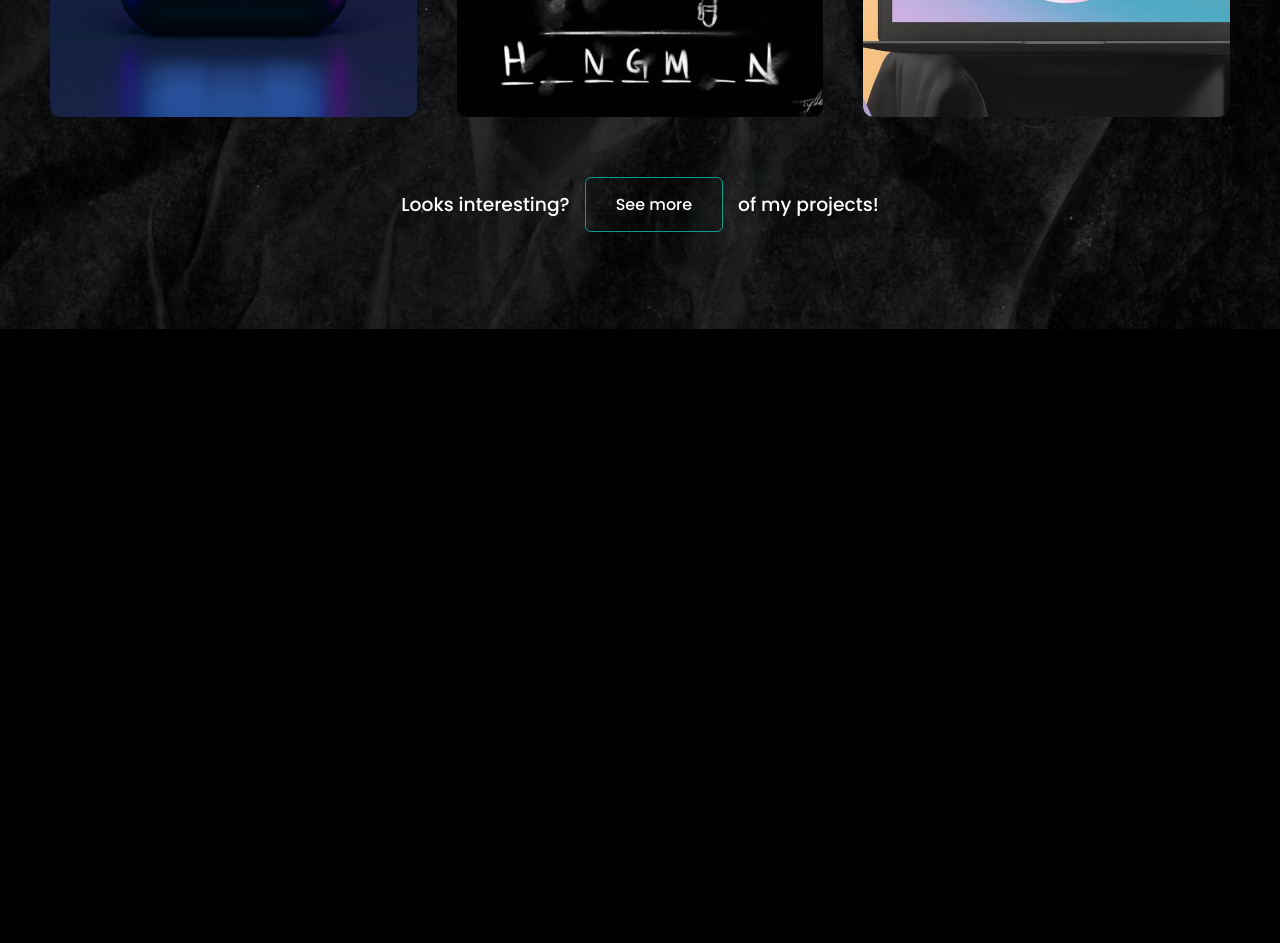
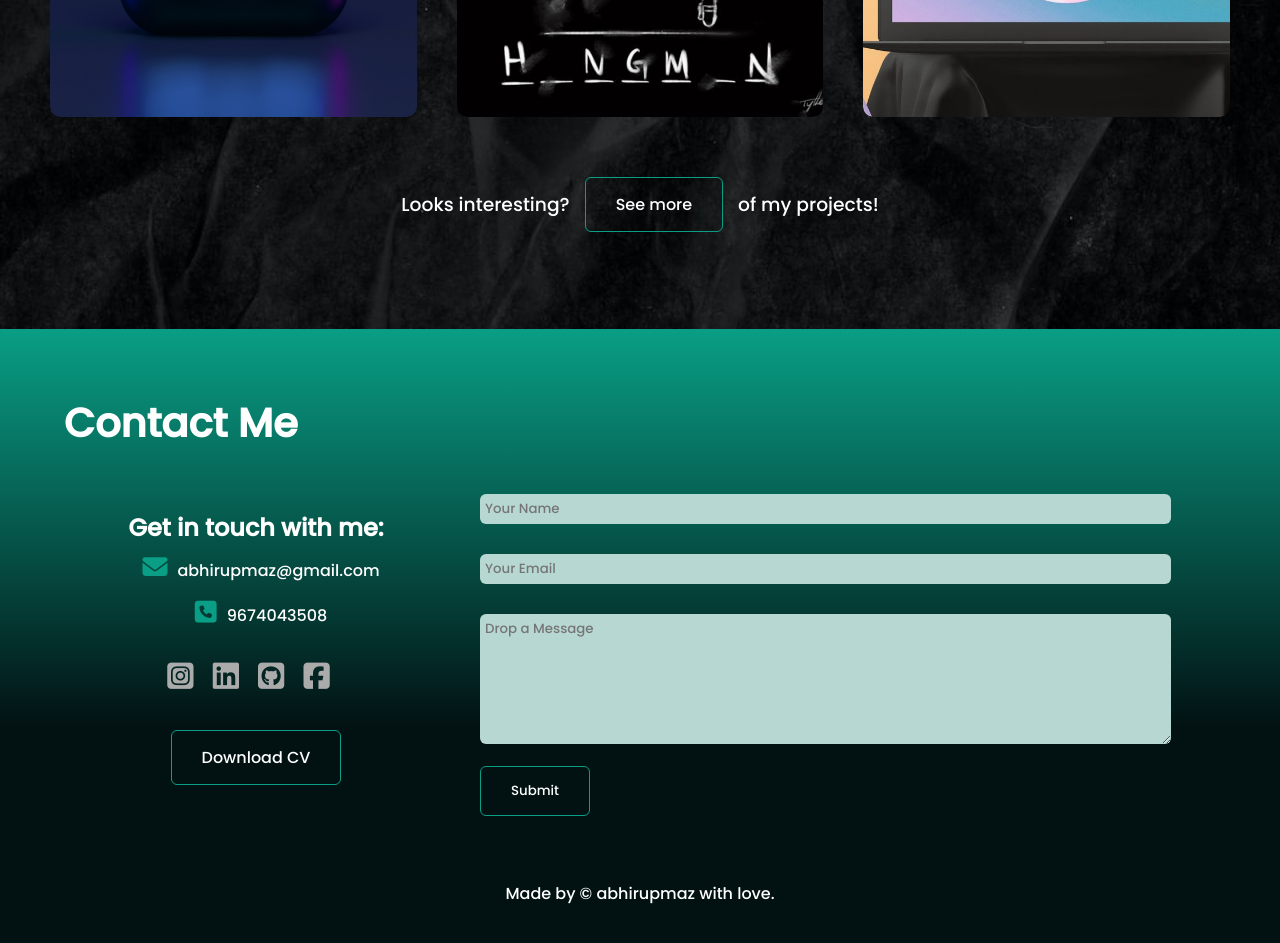
Before and after one commit to abhirupmaz/Portfolio-Website, a plain HTML site: page index.html in a window 1280 px wide. Shown: the part 2871-3814 px from the top of the page. Before the commit the page ends 3200 px from the top, so only its background shows below. Drawn offline with Linux system fonts and the light colour scheme.

Commit message:
Added Contact Me

```diff
--- a/index.html
+++ b/index.html
@@ -128,7 +128,34 @@
         </div>
     </div>
     <div id="contactme">
-
+        <div class="heading">
+            <h2>Contact Me</h2>
+        </div>
+        <div class="container">
+            <div class="row">
+                <div class="contact-left">
+                    <h2 class="sub-title">Get in touch with me:</h2>
+                    <p><i class="fa-solid fa-envelope"></i>abhirupmaz@gmail.com</p>
+                    <p><i class="fa-solid fa-square-phone"></i>9674043508</p>
+                    <div class="social-icons">
+                        <a href="https://www.instagram.com/abhirupmaz.jpg/"><i class="fa-brands fa-square-instagram"></i></a>
+                        <a href="https://www.linkedin.com/in/abhirupmaz/"><i class="fa-brands fa-linkedin"></i></a>
+                        <a href="https://github.com/abhirupmaz"><i class="fa-brands fa-square-github"></i></a>
+                        <a href="https://www.facebook.com/abhirup.mazumder.3/"><i class="fa-brands fa-square-facebook"></i></a>
+                    </div>
+                    <a href="image/Resume_Latest.pdf" class="btn">Download CV</a>
+                </div>
+                <div class="contact-right">
+                    <form>
+                        <input type="text" name="name" placeholder="Your Name" required>
+                        <input type="email" name="email" placeholder="Your Email" required>
+                        <textarea name="Message" rows="6" placeholder="Drop a Message"></textarea>
+                        <button type="submit" class="btn btn2">Submit</button>
+                    </form>
+                </div>
+            </div>
+            <div class="copyright-text">Made by © abhirupmaz with love.</div>
+        </div>
     </div>
     <script>
         var tablinks = document.getElementsByClassName("tab-links");
--- a/styles.css
+++ b/styles.css
@@ -446,3 +446,89 @@ a{
     font-weight: 500;
     margin: 0 15px;
 }
+
+#contactme{
+    display: inline-block;
+    width: 100%;
+    height: 80vh;
+    background: rgb(9,158,133);
+    background: linear-gradient(180deg, rgba(9,158,133,1) 0%, rgba(2,18,19,1) 62%);
+    color: #fff;
+}
+
+#contactme .heading{
+    margin: 5% 5% 2%;
+}
+
+.row{
+    display: flex;
+    justify-content: center;
+    align-items: center;
+}
+
+.contact-right{
+    flex-basis: 60%;
+}
+
+.contact-left{
+    display: flex;
+    flex-direction: column;
+    /* padding-left: 20px; */
+    align-items: center;
+    flex-basis: 35%;
+}
+
+.contact-left p i{
+    color: #099e85;
+    margin: 10px;
+    font-size: 25px;
+}
+
+.social-icons{
+    margin: 20px;
+}
+
+.social-icons a{
+    text-decoration: none;
+    font-size: 30px;
+    margin-right: 15px;
+    color: #ababab;
+    display: inline-block;
+    transition: transform 0.5s;
+}
+
+.contact-left .btn{
+    margin-top: 10px;
+}
+
+.social-icons a:hover{
+    color: #099e85;
+    transform: translateY(-5px);
+}
+
+.btn2{
+    display: inline-block;
+    background: transparent;
+    cursor: pointer;
+}
+
+.contact-right form{
+    width: 100%;
+}
+
+form input, form textarea{
+    width: 90%;
+    border: 0;
+    outline: none;
+    background: #b7d8d2;
+    padding: 5px;
+    margin: 15px 0;
+    color: #fff;
+    border-radius: 6px;
+}
+
+.copyright-text{
+    width: 100%;
+    text-align: center;
+    margin-top: 65px;
+}
```
Also changed, not shown: 1 other file.
